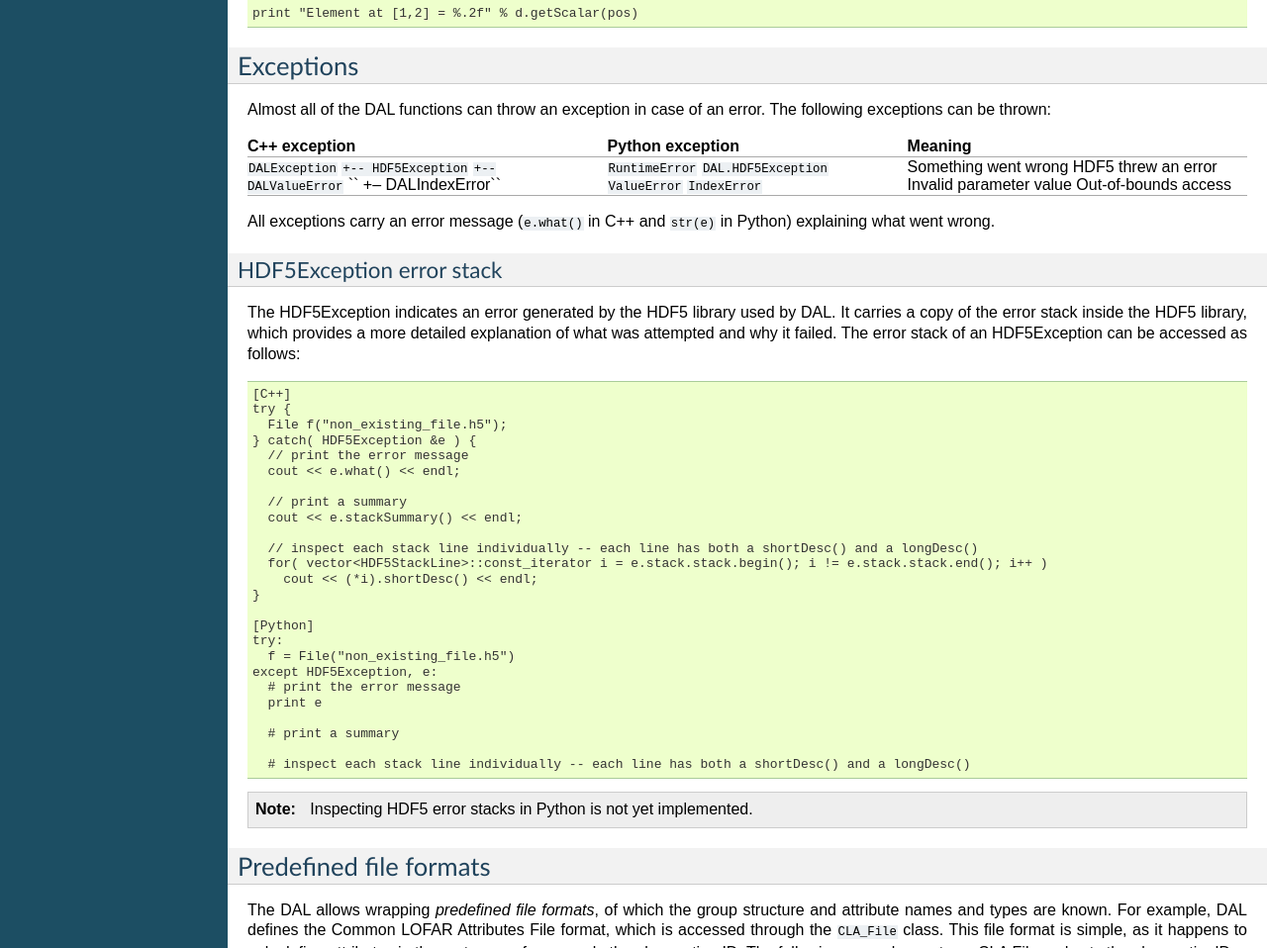
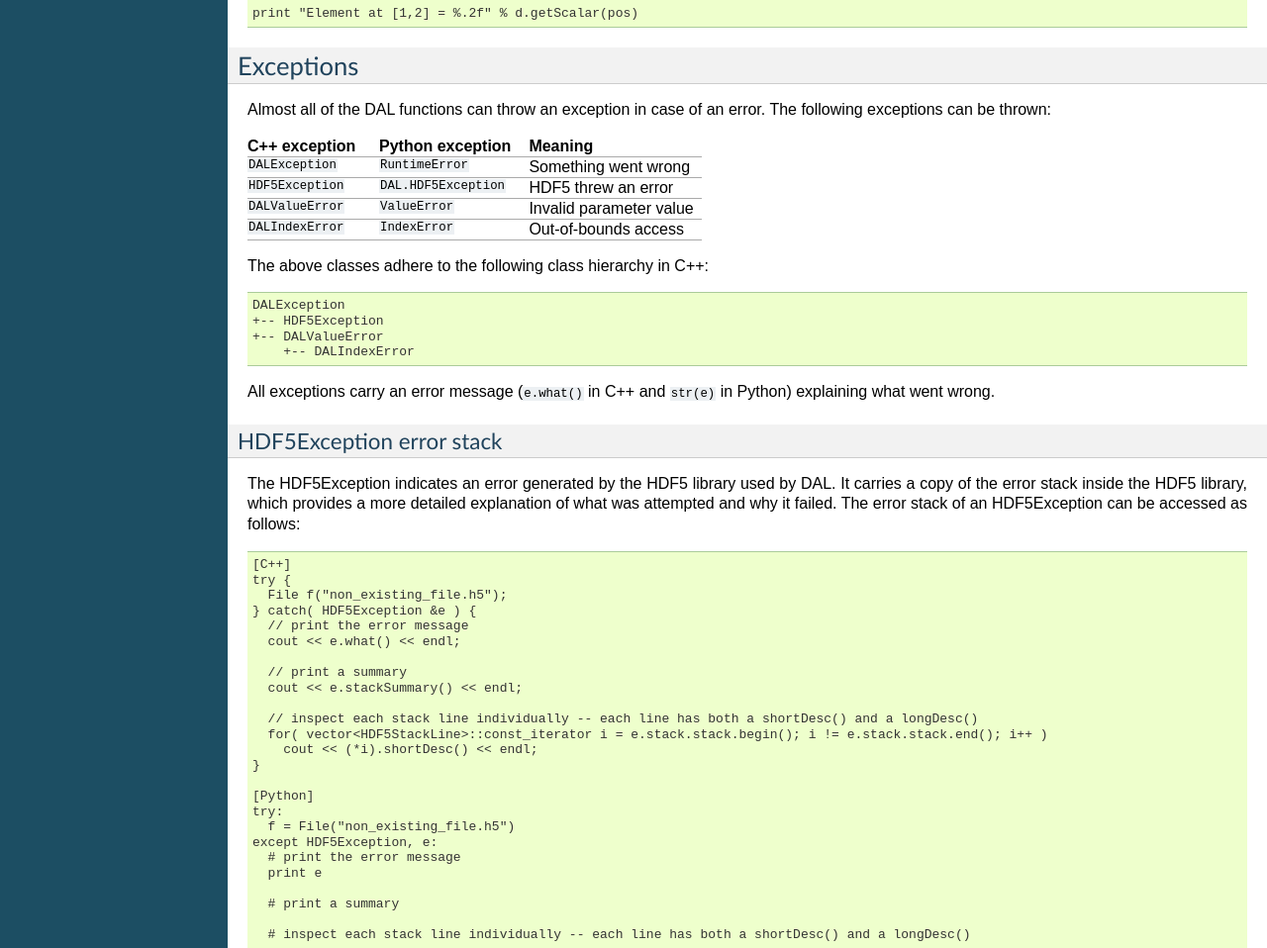
Before and after one commit to nextgen-astrodata/DAL, a plain HTML site: page index.html in a window 1280 px wide. Shown: the part 10240-11198 px from the top of the page at 99% size. Drawn offline with Linux system fonts and the light colour scheme.

Commit message:
Sync docs with repos

```diff
--- a/index.html
+++ b/index.html
@@ -664,9 +664,9 @@ print "Element at [1,2] = %.2f" % d.getScalar(pos)</pre>
 <p>Almost all of the DAL functions can throw an exception in case of an error. The following exceptions can be thrown:</p>
 <table border="1" class="docutils">
 <colgroup>
-<col width="36%" />
-<col width="30%" />
-<col width="34%" />
+<col width="29%" />
+<col width="33%" />
+<col width="38%" />
 </colgroup>
 <thead valign="bottom">
 <tr><th class="head">C++ exception</th>
@@ -675,21 +675,30 @@ print "Element at [1,2] = %.2f" % d.getScalar(pos)</pre>
 </tr>
 </thead>
 <tbody valign="top">
-<tr><td><tt class="docutils literal"><span class="pre">DALException</span></tt>
-<tt class="docutils literal"><span class="pre">+--</span> <span class="pre">HDF5Exception</span></tt>
-<tt class="docutils literal"><span class="pre">+--</span> <span class="pre">DALValueError</span></tt>
-``    +&#8211; DALIndexError``</td>
-<td><tt class="docutils literal"><span class="pre">RuntimeError</span></tt>
-<tt class="docutils literal"><span class="pre">DAL.HDF5Exception</span></tt>
-<tt class="docutils literal"><span class="pre">ValueError</span></tt>
-<tt class="docutils literal"><span class="pre">IndexError</span></tt></td>
-<td>Something went wrong
-HDF5 threw an error
-Invalid parameter value
-Out-of-bounds access</td>
+<tr><td><tt class="docutils literal"><span class="pre">DALException</span></tt></td>
+<td><tt class="docutils literal"><span class="pre">RuntimeError</span></tt></td>
+<td>Something went wrong</td>
+</tr>
+<tr><td><tt class="docutils literal"><span class="pre">HDF5Exception</span></tt></td>
+<td><tt class="docutils literal"><span class="pre">DAL.HDF5Exception</span></tt></td>
+<td>HDF5 threw an error</td>
+</tr>
+<tr><td><tt class="docutils literal"><span class="pre">DALValueError</span></tt></td>
+<td><tt class="docutils literal"><span class="pre">ValueError</span></tt></td>
+<td>Invalid parameter value</td>
+</tr>
+<tr><td><tt class="docutils literal"><span class="pre">DALIndexError</span></tt></td>
+<td><tt class="docutils literal"><span class="pre">IndexError</span></tt></td>
+<td>Out-of-bounds access</td>
 </tr>
 </tbody>
 </table>
+<p>The above classes adhere to the following class hierarchy in C++:</p>
+<div class="highlight-python"><pre>DALException
++-- HDF5Exception
++-- DALValueError
+    +-- DALIndexError</pre>
+</div>
 <p>All exceptions carry an error message (<tt class="docutils literal"><span class="pre">e.what()</span></tt> in C++ and <tt class="docutils literal"><span class="pre">str(e)</span></tt> in Python) explaining what went wrong.</p>
 <div class="section" id="hdf5exception-error-stack">
 <h3>HDF5Exception error stack<a class="headerlink" href="#hdf5exception-error-stack" title="Permalink to this headline">¶</a></h3>
```
Also changed, not shown: _sources/index.txt, searchindex.js.
